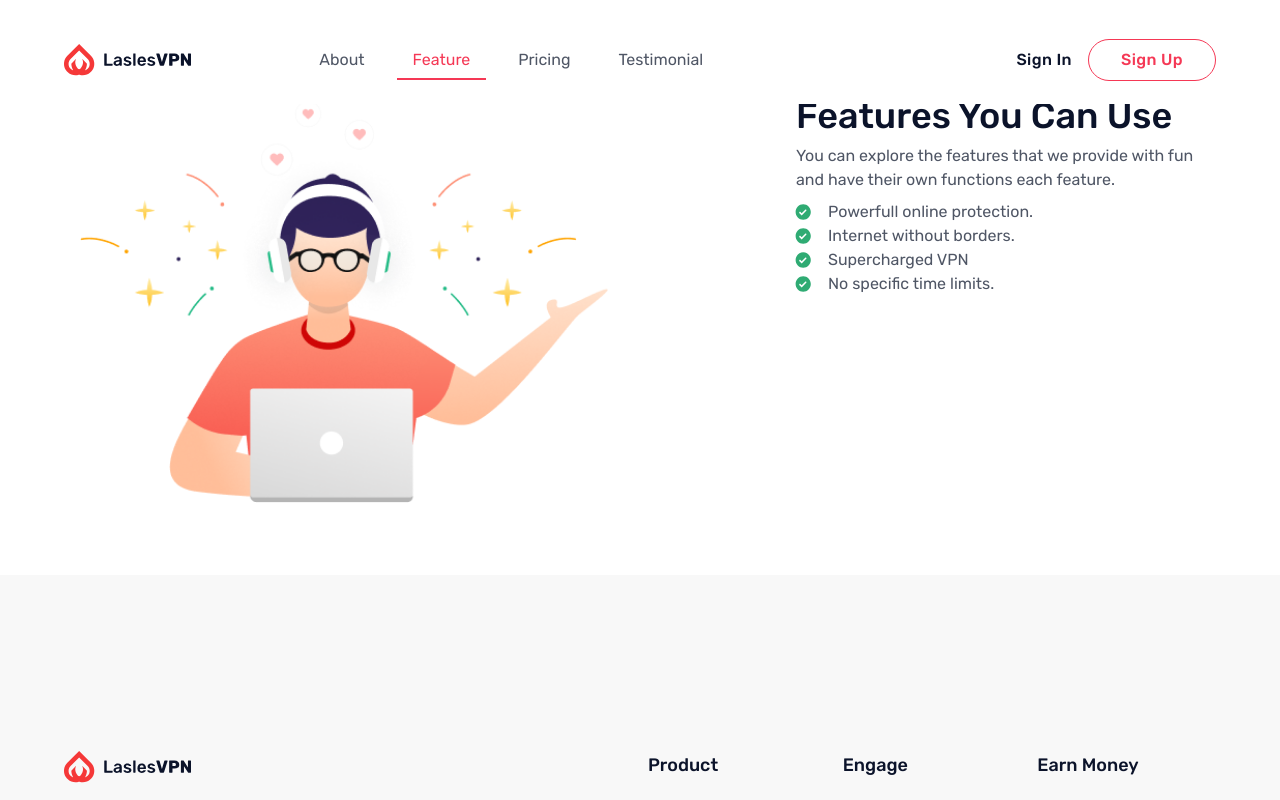
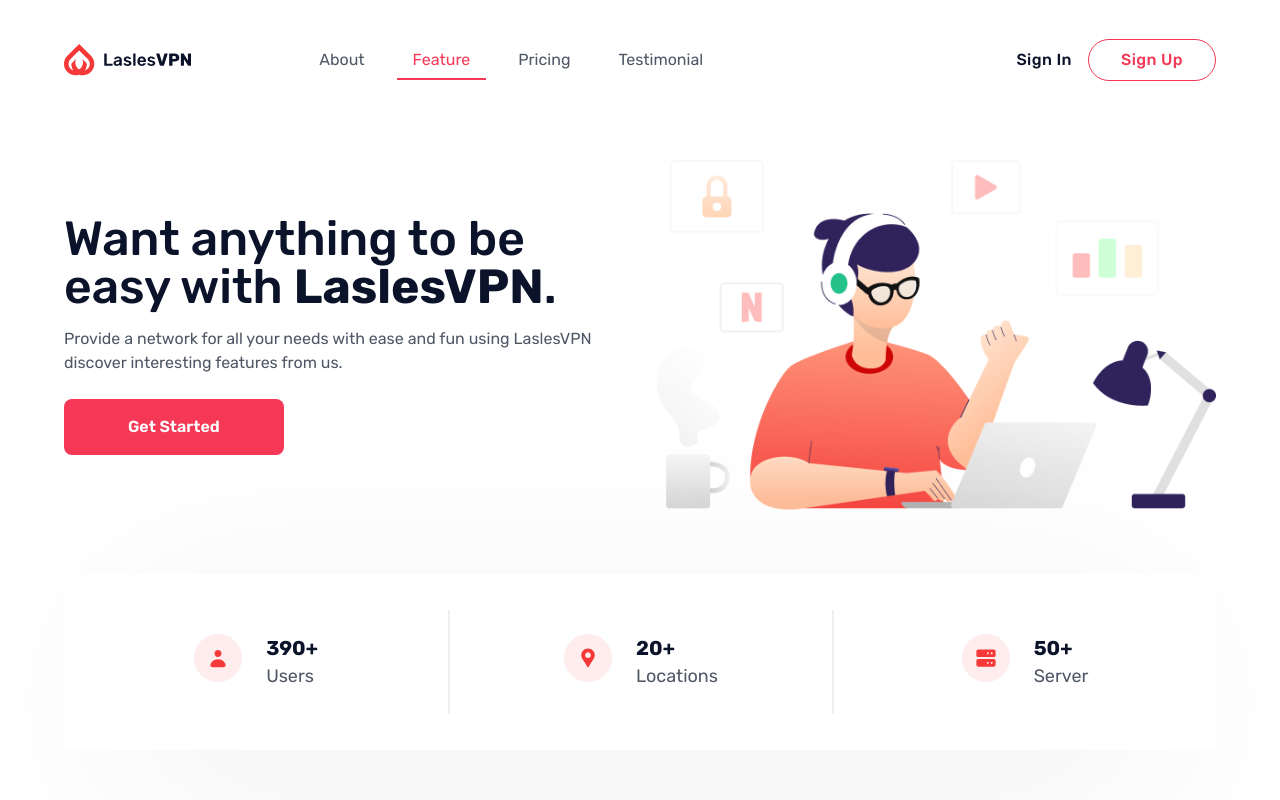
Before and after one commit to SoniSaga/lasles-vpn, a Next.js app: page / in a window 1280 px wide. Shown: the top 800 px of the page. Built offline with nearby package versions, Linux system fonts and the light colour scheme.

Commit message:
Adding hero component

```diff
--- /dev/null
+++ b/src/components/Hero.js
@@ -0,0 +1,95 @@
+import React, { useMemo } from "react";
+import Image from "next/image";
+import ButtonPrimary from "./misc/ButtonPrimary";
+import {motion} from "framer-motion";
+import getScrollAnimation from "../utils/getScrollAnimation";
+import ScrollAnimationWrapper from "./Layout/ScrollAnimationWrapper";
+
+const Hero = ({
+  listUser = [
+    {
+      name: "Users",
+      number: "390",
+      icon: "/assets/Icon/heroicons_sm-user.svg",
+    },
+    {
+      name: "Locations",
+      number: "20",
+      icon: "/assets/Icon/gridicons_location.svg",
+    },
+    {
+      name: "Server",
+      number: "50",
+      icon: "/assets/Icon/bx_bxs-server.svg",
+    },
+  ],
+}) => {
+  const scrollAnimation = useMemo(() => getScrollAnimation(), []);
+
+  return (
+    <div
+      className="max-w-screen-xl mt-24 px-8 xl:px-16 mx-auto"
+      id="about"
+    >
+      <ScrollAnimationWrapper>
+          <motion.div
+            className="grid grid-flow-row sm:grid-flow-col grid-rows-2 md:grid-rows-1 sm:grid-cols-2 gap-8 py-6 sm:py-16"
+            variants={scrollAnimation}>
+            <div className=" flex flex-col justify-center items-start row-start-2 sm:row-start-1">
+              <h1 className="text-3xl lg:text-4xl xl:text-5xl font-medium text-black-600 leading-normal">
+                Want anything to be easy with <strong>LaslesVPN</strong>.
+              </h1>
+              <p className="text-black-500 mt-4 mb-6">
+                Provide a network for all your needs with ease and fun using
+                LaslesVPN discover interesting features from us.
+              </p>
+              <ButtonPrimary>Get Started</ButtonPrimary>
+            </div>
+            <div className="flex w-full">
+              <motion.div className="h-full w-full" variants={scrollAnimation}>
+                <Image
+                  src="/assets/Illustration1.png"
+                  alt="VPN Illustrasi"
+                  quality={100}
+                  width={612}
+                  height={383}
+                  layout="responsive"
+                />
+              </motion.div>
+            </div>
+          </motion.div>
+      </ScrollAnimationWrapper>
+      <div className="relative w-full flex">
+        <ScrollAnimationWrapper
+          className="rounded-lg w-full grid grid-flow-row sm:grid-flow-row grid-cols-1 sm:grid-cols-3 py-9 divide-y-2 sm:divide-y-0 sm:divide-x-2 divide-gray-100 bg-white-500 z-10">
+          {listUser.map((listUsers, index) => (
+            <motion.div
+              className="flex items-center justify-start sm:justify-center py-4 sm:py-6 w-8/12 px-4 sm:w-auto mx-auto sm:mx-0"
+              key={index}
+              custom={{duration: 2 + index}}
+              variants={scrollAnimation}
+            >
+              <div className="flex mx-auto w-40 sm:w-auto">
+                <div className="flex items-center justify-center bg-orange-100 w-12 h-12 mr-6 rounded-full">
+                  <img src={listUsers.icon} className="h-6 w-6" />
+                </div>
+                <div className="flex flex-col">
+                  <p className="text-xl text-black-600 font-bold">
+                    {listUsers.number}+
+                  </p>
+                  <p className="text-lg text-black-500">{listUsers.name}</p>
+                </div>
+              </div>
+            </motion.div>
+          ))}
+       </ScrollAnimationWrapper>
+       <div
+          className="absolute bg-black-600 opacity-5 w-11/12 roudned-lg h-64 sm:h-48 top-0 mt-8 mx-auto left-0 right-0"
+          style={{ filter: "blur(114px)" }}
+       ></div>
+      </div>
+    </div>
+  );
+};
+
+export default Hero;
--- /dev/null
+++ b/src/components/misc/ButtonPrimary.js
@@ -0,0 +1,16 @@
+import React from "react";
+
+const ButtonPrimary = ({ children, addClass }) => {
+  return (
+    <button
+      className={
+        "py-3 lg:py-4 px-12 lg:px-16 text-white-500 font-semibold rounded-lg bg-orange-500 hover:shadow-orange-md transition-all outline-none " +
+        addClass
+      }
+    >
+      {children}
+    </button>
+  );
+};
+
+export default ButtonPrimary;
--- a/src/pages/index.js
+++ b/src/pages/index.js
@@ -1,12 +1,15 @@
 import React from "react";
 import Feature from "../components/Feature";
+import Hero from "../components/Hero";
 import Layout from "../components/Layout/Layout";
 
 export default function Home() {
   return (
     <>
         <Layout>
+            <Hero/>
             <Feature />
+
         </Layout>
     </>
   );
```
